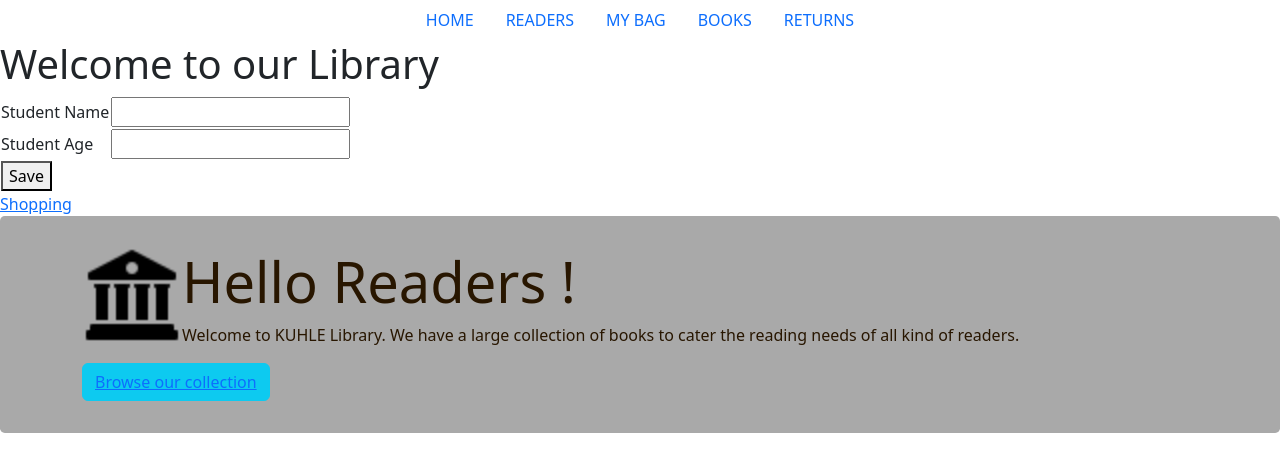
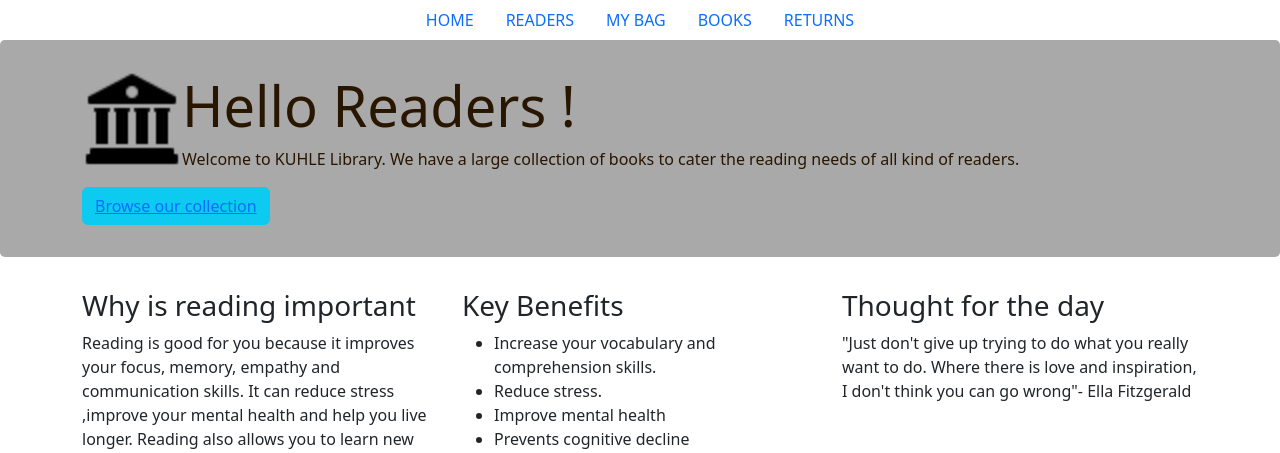
Before and after one commit to LindokuhleYende/Library-Information-Management-System, a Django app: page /home in a window 1280 px wide. Shown: the part 71-524 px from the top of the page. Run offline with Django 5.2, Linux system fonts and the light colour scheme.

Commit message:
Update index.html

```diff
--- a/lims_app/templates/index.html
+++ b/lims_app/templates/index.html
@@ -66,41 +66,6 @@
         </ul>
 
     </div>
-    <h1>
-        Welcome to our Library
-    </h1>
-    <form method="POST" action="/save">
-        {% csrf_token %}
-        <table>
-            <tbody>
-                <tr>
-                    <td>
-                        <label>Student Name</label>
-                    </td>
-                    <td>
-                        <input type="text" name="student_name">
-                    </td>
-                </tr>
-                <tr>
-                    <td>
-                        <label>Student Age</label>
-                    </td>
-                    <td>
-                        <input type="text" name="student_age">
-                    </td>
-                </tr>
-                <tr>
-                    <td>
-                        <button type="submit">
-                            Save
-                        </button>
-                    </td>
-                </tr>
-            </tbody>
-        </table>
-
-    </form>
-    <a href="/shop"> Shopping</a>
     {% block main_content %}
     {% endblock main_content%}
     <script src="https://cdn.jsdelivr.net/npm/bootstrap@5.3.3/dist/js/bootstrap.bundle.min.js"
```
